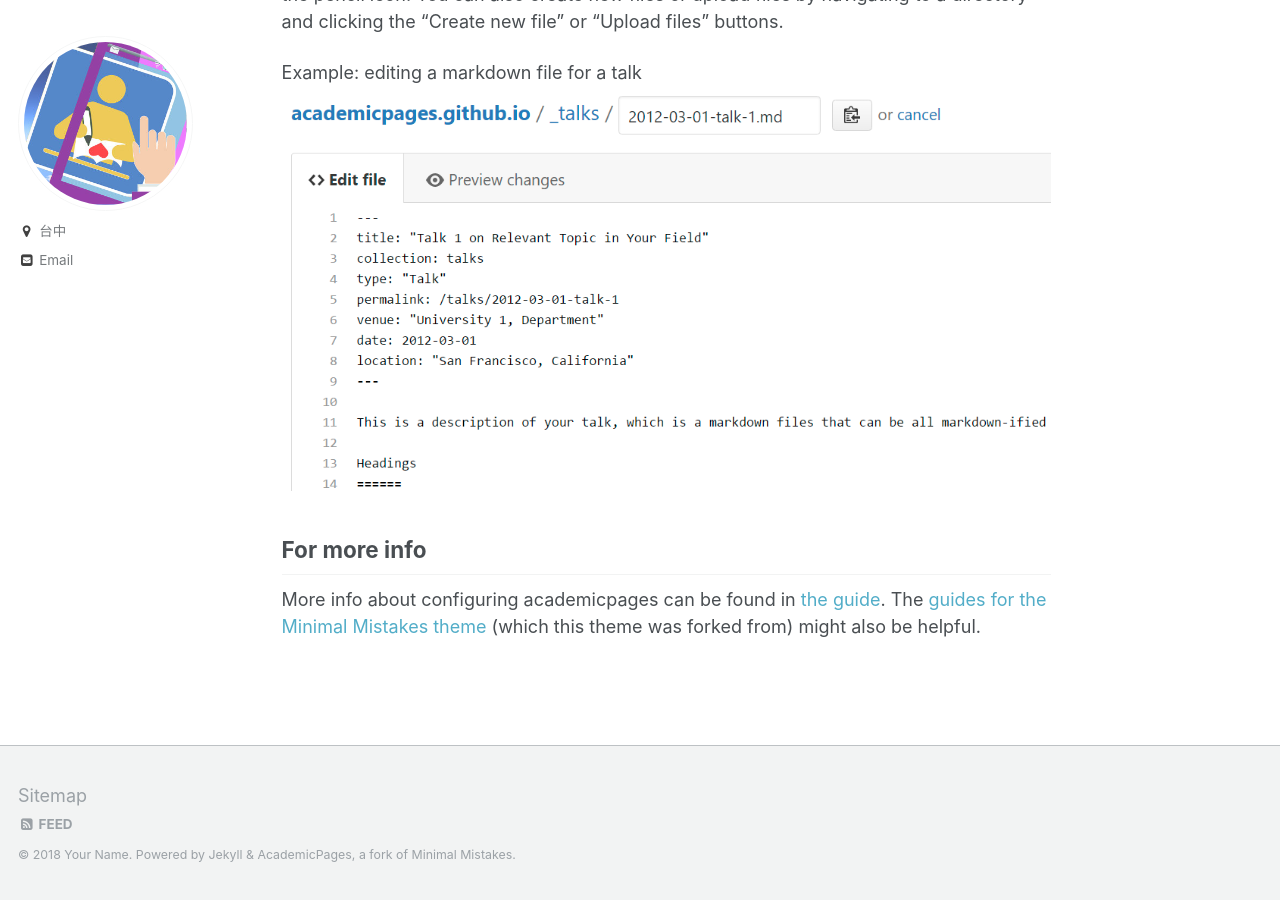
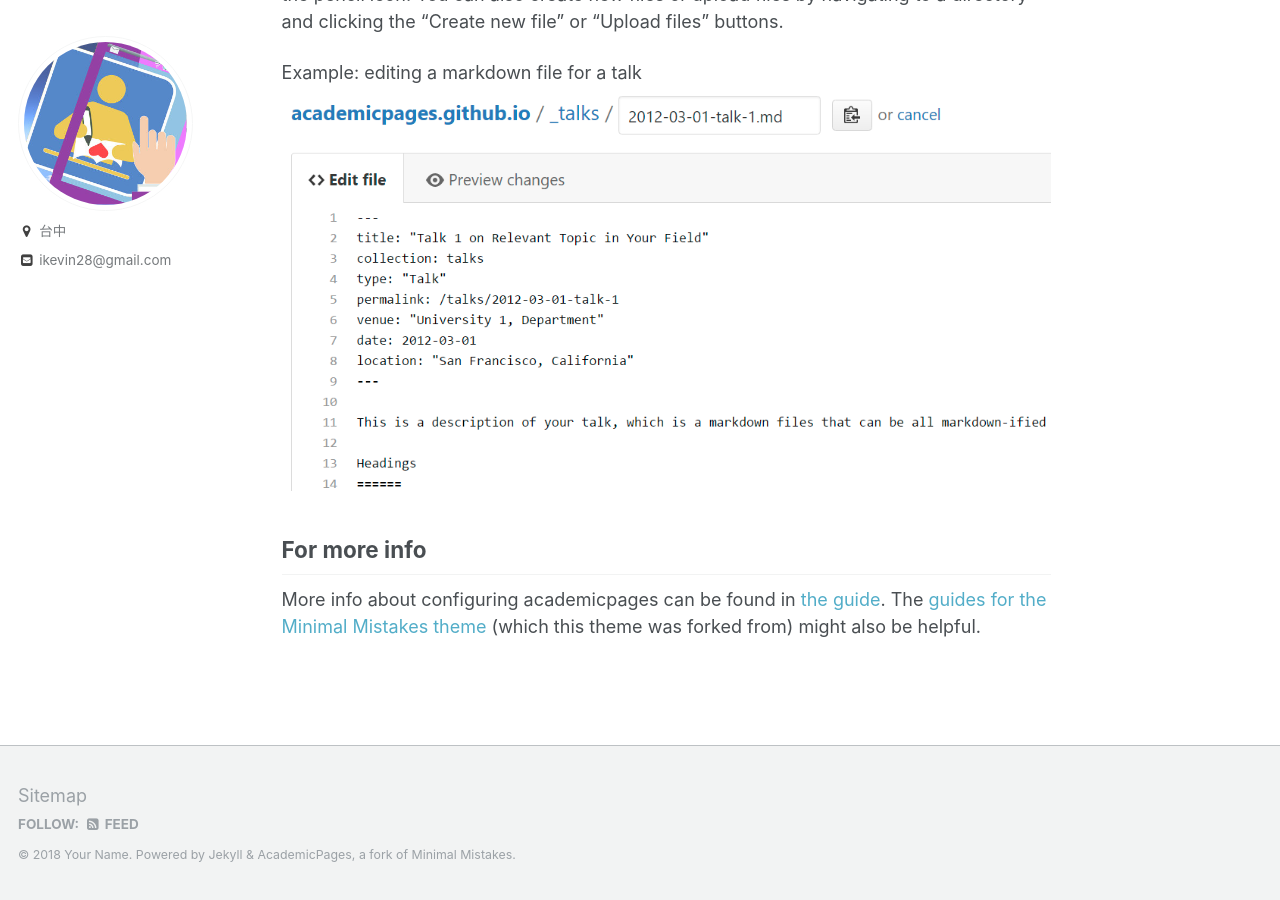
Before and after one commit to ikevin28/newideas8.github.io, a Jekyll site: the page built from _pages/about.md, in a window 1280 px wide and 900 px high, scrolled down 2510 px. Built offline with Jekyll 4.4.1, drawn with Linux system fonts in a browser that asks for light colours; part of the change alters nothing that is shown.

```diff
--- a/_config.yml
+++ b/_config.yml
@@ -6,7 +6,7 @@
 # `jekyll serve`. If you change this file, please restart the server process.
 
 # Site Settings
-locale                   : "zh-TW"
+locale                   : "en-US"
 title                    : "新思路｜NewIdeas"
 title_separator          : "-"
 name                     : &name "Your Name"
```
